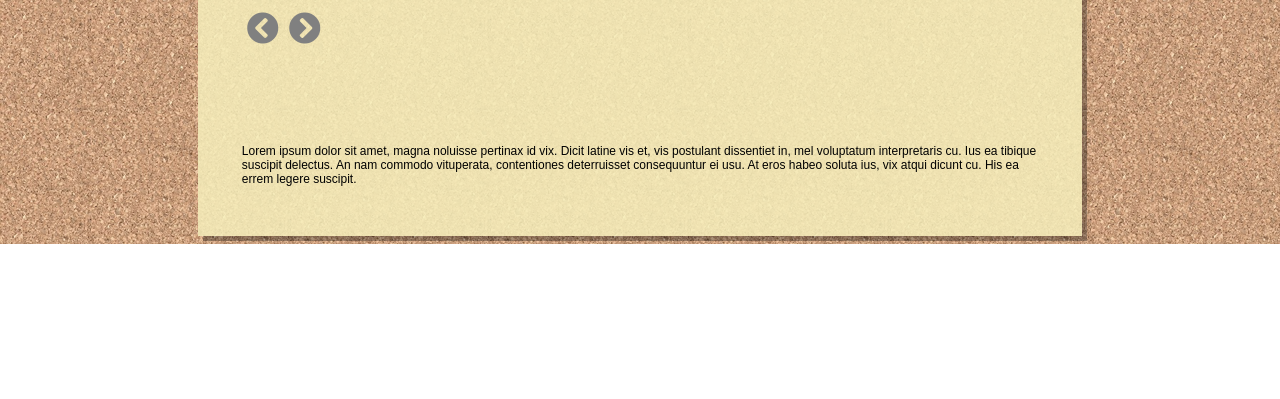
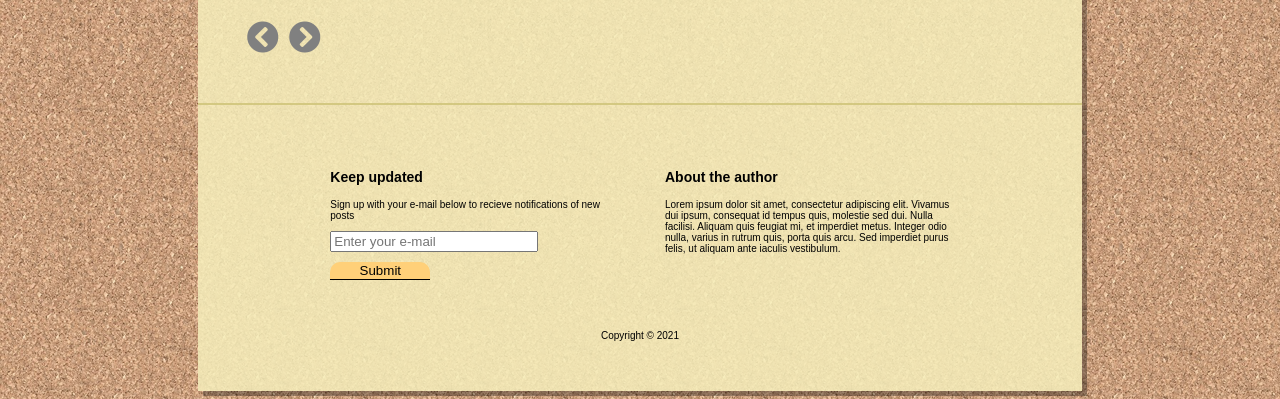
Before and after one commit to Andstyv/Project-Exam1-Updated, a plain HTML site: page index.html in a window 1280 px wide. Shown: the part 655-1054 px from the top of the page. Before the commit the page ends 899 px from the top, so only its background shows below. Drawn offline with Linux system fonts and the light colour scheme; no server answers; a web font is replaced by a local one.

Commit message:
Added newsletter subscription in footer

```diff
--- a/css/style.css
+++ b/css/style.css
@@ -116,6 +116,7 @@ body {
   font-size: 16px;
   grid-row: 3;
   grid-column: 1 / 3;
+  margin-top: 25px;
 }
 
 .blog-profile-img {
@@ -174,6 +175,8 @@ body {
 /* --- LATEST SECTION SETTINGS --- */
 .latest-section {
   margin-top: 50px;
+  padding-bottom: 50px;
+  border-bottom: 2px solid #cec478d5;
 }
 .blog-latest-title {
   margin: 0 auto;
@@ -269,15 +272,59 @@ body {
 
 /* --- FOOTER SETTINGS --- */
 
-footer {
-  margin-top: auto;
+.blog-footer {
+  display: grid;
+  grid-template-columns: 0.5fr 0.5fr;
+  grid-template-rows: auto auto;
+  width: 70%;
+  margin: 50px auto;
 }
-.footer-txt {
-  width: 90%;
-  margin: 0 auto;
-  margin-top: 100px;
-  margin-bottom: 50px;
-  font-size: 12px;
+.blog-footer-news {
+  grid-row: 1;
+  grid-column: 1;
+  margin-right: 25px;
+}
+.footer-news-head,
+.footer-author-head {
+  font-size: 14px;
+}
+.footer-news-text {
+  font-size: 10px;
+}
+.footer-news-input {
+  margin-top: 10px;
+  max-width: 200px;
+  width: 100%;
+}
+.footer-news-btn {
+  align-self: center;
+  margin-top: 10px;
+  background-color: rgb(255, 208, 121);
+  max-width: 100px;
+  width: 100%;
+  text-decoration: none;
+  color: black;
+  border: none;
+  border-bottom: 1px solid black;
+  border-radius: 10px 10px 0 0;
+}
+.footer-news-success {
+  margin-left: 15px;
+}
+.blog-footer-author {
+  grid-column: 2;
+  grid-row: 1;
+  margin-left: 25px;
+}
+.footer-author-text {
+  font-size: 10px;
+}
+.blog-footer-end {
+  grid-column: 1/ 3;
+  grid-row: 2;
+  font-size: 10px;
+  justify-self: center;
+  margin-top: 50px;
 }
 
 /* --- FOR TESTING PURPOSES --- */
--- a/index.html
+++ b/index.html
@@ -68,15 +68,24 @@
               <i class="fas fa-chevron-circle-left" id="arrow-left-small"></i>
               <i class="fas fa-chevron-circle-right" id="arrow-right-small"></i>
           </section>
-          <footer>
-            <div class="footer-txt">
-              Lorem ipsum dolor sit amet, magna noluisse pertinax id vix. Dicit latine vis et, vis postulant dissentiet in, mel voluptatum interpretaris cu. Ius ea tibique suscipit delectus. An nam
-              commodo vituperata, contentiones deterruisset consequuntur ei usu. At eros habeo soluta ius, vix atqui dicunt cu. His ea errem legere suscipit.
+          <footer class="blog-footer">
+            <div class="blog-footer-news">
+              <h3 class="footer-news-head">Keep updated</h3>
+              <div class="footer-news-text">Sign up with your e-mail below to recieve notifications of new posts</div>
+            <form class="footer-news-form">
+              <input type="email" class="footer-news-input" id="newsMail" placeholder="Enter your e-mail">
+            <input type="submit" class="footer-news-btn"></form>
             </div>
+            <div class="blog-footer-author">
+              <h3 class="footer-author-head">About the author</h3>
+              <div class="footer-author-text">Lorem ipsum dolor sit amet, consectetur adipiscing elit. Vivamus dui ipsum, consequat id tempus quis, molestie sed dui. Nulla facilisi. Aliquam quis feugiat mi, et imperdiet metus. Integer odio nulla, varius in rutrum quis, porta quis arcu. Sed imperdiet purus felis, ut aliquam ante iaculis vestibulum. </div>
+            </div>
+            <div class="blog-footer-end">Copyright © 2021</div>
           </footer>
         </div>
       </main>
     </div>
     <script src="js/imageCarousel.js"></script>
+    <script src="js/subsribeToNews.js"></script>
   </body>
 </html>
--- a/js/submitContactForm.js
+++ b/js/submitContactForm.js
@@ -4,7 +4,7 @@ const contactForm = document.getElementById("blog-contact");
 contactForm.addEventListener("submit", validateContactForm);
 
 function submitContactForm() {
-  const [contactName, contactEmail, contactSubject, contactMessage] = event.target.elements;
+  const [contactName, contactEmail, contactSubject, contactMessage] = e.target.elements;
 
   const commentData = {
     post: 56,
@@ -88,7 +88,7 @@ function validateContactForm(event) {
   if (checkLength(contactName.value, 5) && checkLength(contactSubject.value, 15) && checkLength(contactMessage.value, 25) && validateEmail(contactEmail.value)) {
     submitContactForm();
   } else {
-    console.log("ERRORRRRR");
+    console.log("ERROR");
   }
 }
 
--- /dev/null
+++ b/js/subsribeToNews.js
@@ -0,0 +1,38 @@
+const newsletterURL = "https://blog.styve.digital/wp-json/wp/v2/comments";
+const newsletterForm = document.querySelector(".footer-news-form");
+
+newsletterForm.addEventListener("submit", submitContactForm);
+
+function submitContactForm(e) {
+  e.preventDefault();
+  const [newsMail] = e.target.elements;
+
+  const newsletterData = {
+    post: 75,
+    author_name: "Newsletter Subscriber",
+    author_email: newsMail.value,
+    content: newsMail.value,
+  };
+  console.log(newsletterData);
+
+  fetch(newsletterURL, {
+    method: "post",
+    headers: {
+      "Content-Type": "application/json",
+    },
+    body: JSON.stringify(newsletterData),
+  })
+    .then((response) => {
+      if (!response.ok) {
+        throw new Error("Network response not OK");
+      }
+      return response.json();
+    })
+    .then((newsletterData) => {
+      console.log("Success", newsletterData);
+      newsletterForm.innerHTML = `<div class="footer-news-success">Thank you for subscribing!</div>`;
+    })
+    .catch((error) => {
+      console.error("Error", error);
+    });
+}
```
